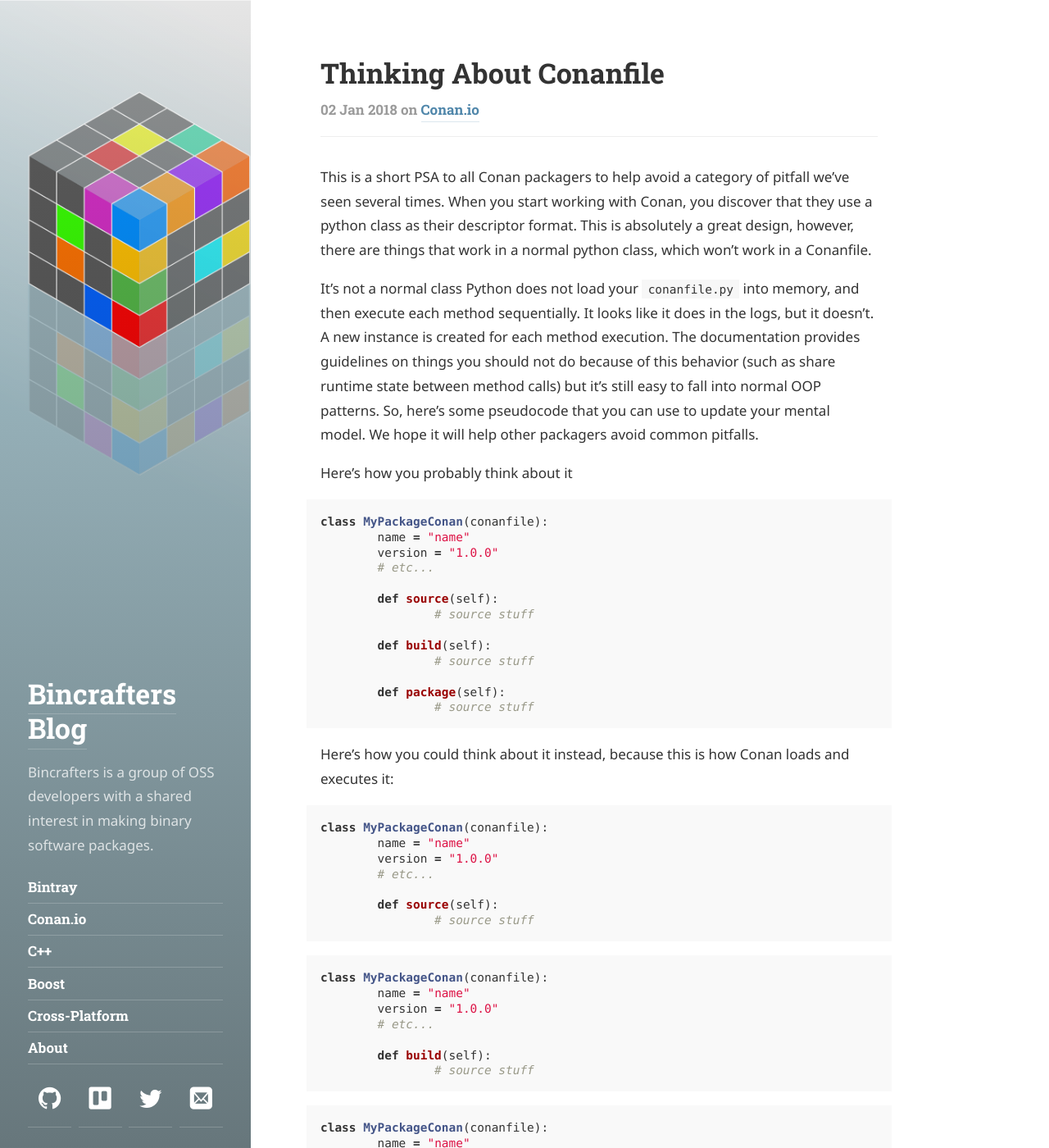
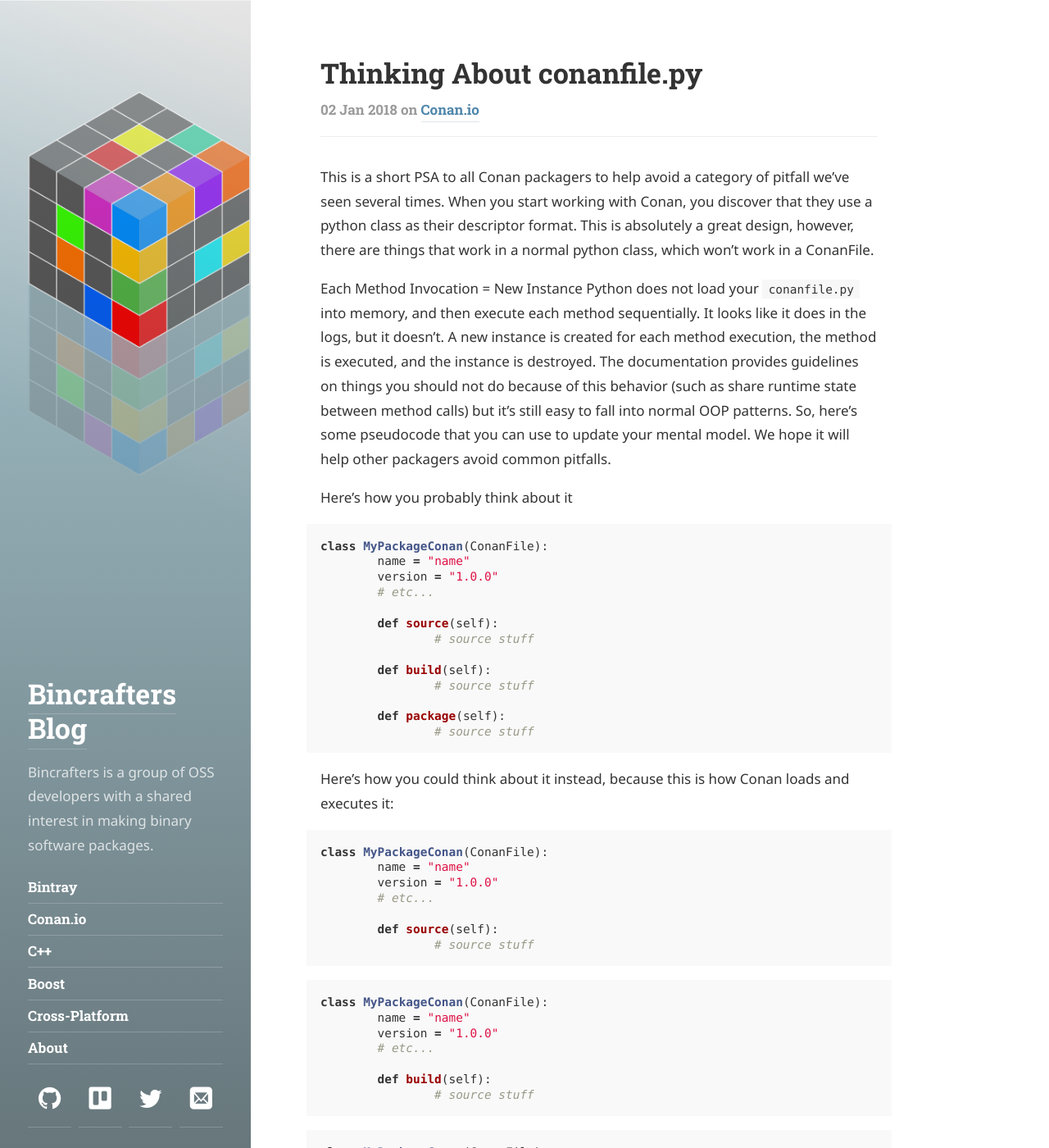
Before and after one commit to bincrafters/bincrafters.github.io, a Jekyll site: the page built from _posts/2018-01-02-Thinking-About-Conanfile.py.md, in a window 1280 px wide and 1400 px high. Shown: the whole window at 82% size. Built offline with Jekyll 4.4.1, drawn with Linux system fonts in a browser that asks for light colours; some web fonts are replaced; some of the changed text lies outside the part shown.

Commit message:
updated thinking about conanfile post

````diff
--- a/_posts/2018-01-02-Thinking-About-Conanfile.py.md
+++ b/_posts/2018-01-02-Thinking-About-Conanfile.py.md
@@ -1,18 +1,18 @@
 ---
 layout: post
-title: 'Thinking About Conanfile'
+title: 'Thinking About conanfile.py'
 tags: [Conan.io]
 ---
 
-This is a short PSA to all Conan packagers to help avoid a category of pitfall we've seen several times.  When you start working with Conan, you discover that they use a python class as their descriptor format.  This is absolutely a great design, however, there are things that work in a normal python class, which won't work in a Conanfile.
+This is a short PSA to all Conan packagers to help avoid a category of pitfall we've seen several times.  When you start working with Conan, you discover that they use a python class as their descriptor format.  This is absolutely a great design, however, there are things that work in a normal python class, which won't work in a ConanFile.
 
-It's not a normal class
-Python does not load your `conanfile.py` into memory, and then execute each method sequentially.  It looks like it does in the logs, but it doesn't.  A new instance is created for each method execution.  The documentation provides guidelines on things you should not do because of this behavior (such as share runtime state between method calls) but it's still easy to fall into normal OOP patterns.  So, here's some pseudocode that you can use to update your mental model.  We hope it will help other packagers avoid common pitfalls.
+Each Method Invocation = New Instance
+Python does not load your `conanfile.py` into memory, and then execute each method sequentially.  It looks like it does in the logs, but it doesn't.  A new instance is created for each method execution, the method is executed, and the instance is destroyed.  The documentation provides guidelines on things you should not do because of this behavior (such as share runtime state between method calls) but it's still easy to fall into normal OOP patterns.  So, here's some pseudocode that you can use to update your mental model.  We hope it will help other packagers avoid common pitfalls.
 
 Here's how you probably think about it
 
 ```python
-class MyPackageConan(conanfile):
+class MyPackageConan(ConanFile):
 	name = "name"
 	version = "1.0.0"
 	# etc...
@@ -30,7 +30,7 @@ class MyPackageConan(conanfile):
 Here's how you could think about it instead, because this is how Conan loads and executes it:
 
 ```python
-class MyPackageConan(conanfile):
+class MyPackageConan(ConanFile):
 	name = "name"
 	version = "1.0.0"
 	# etc...
@@ -41,7 +41,7 @@ class MyPackageConan(conanfile):
 
 
 ```python
-class MyPackageConan(conanfile):
+class MyPackageConan(ConanFile):
 	name = "name"
 	version = "1.0.0"
 	# etc...
@@ -51,7 +51,7 @@ class MyPackageConan(conanfile):
 ```
 
 ```python
-class MyPackageConan(conanfile):
+class MyPackageConan(ConanFile):
 	name = "name"
 	version = "1.0.0"
 	# etc...
````
Also changed, not shown: other parts of _posts/2018-01-02-Thinking-About-Conanfile.py.md (+1 -1 lines).
